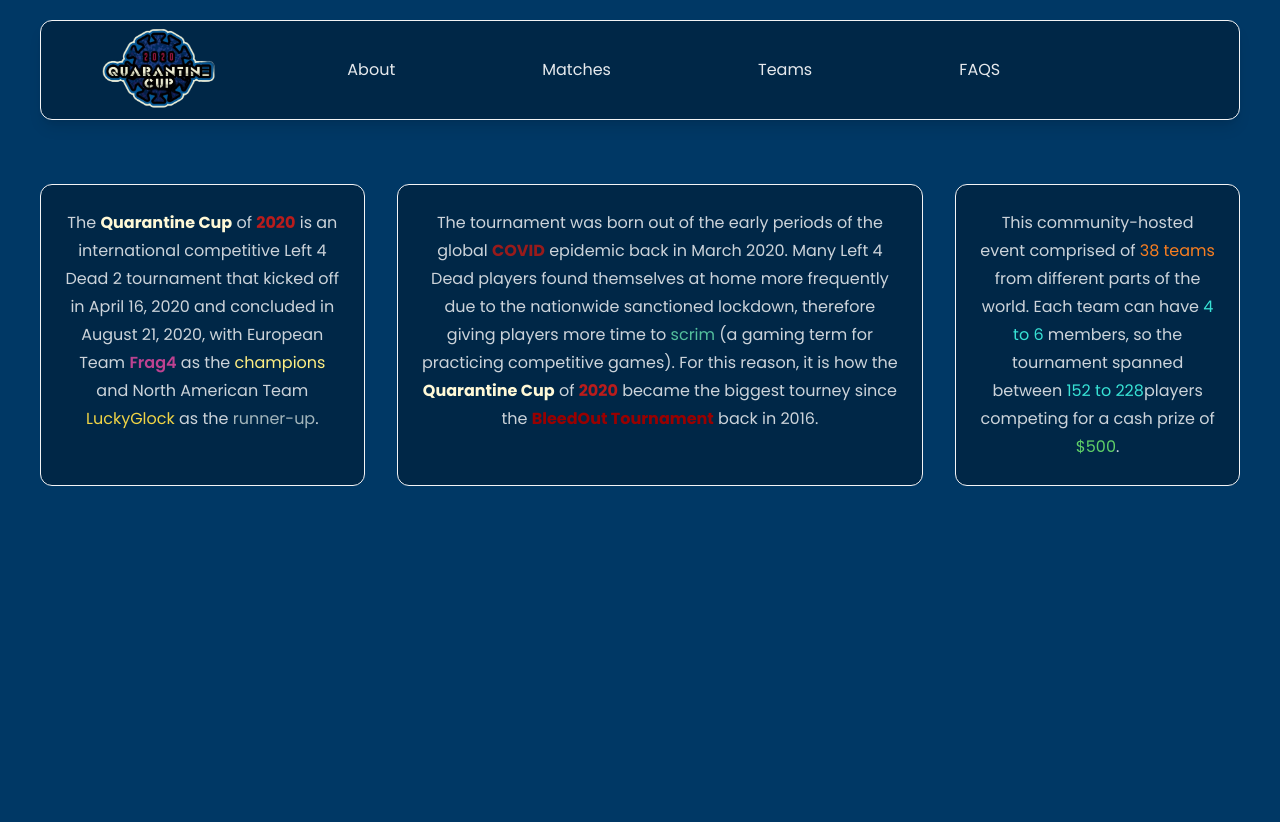
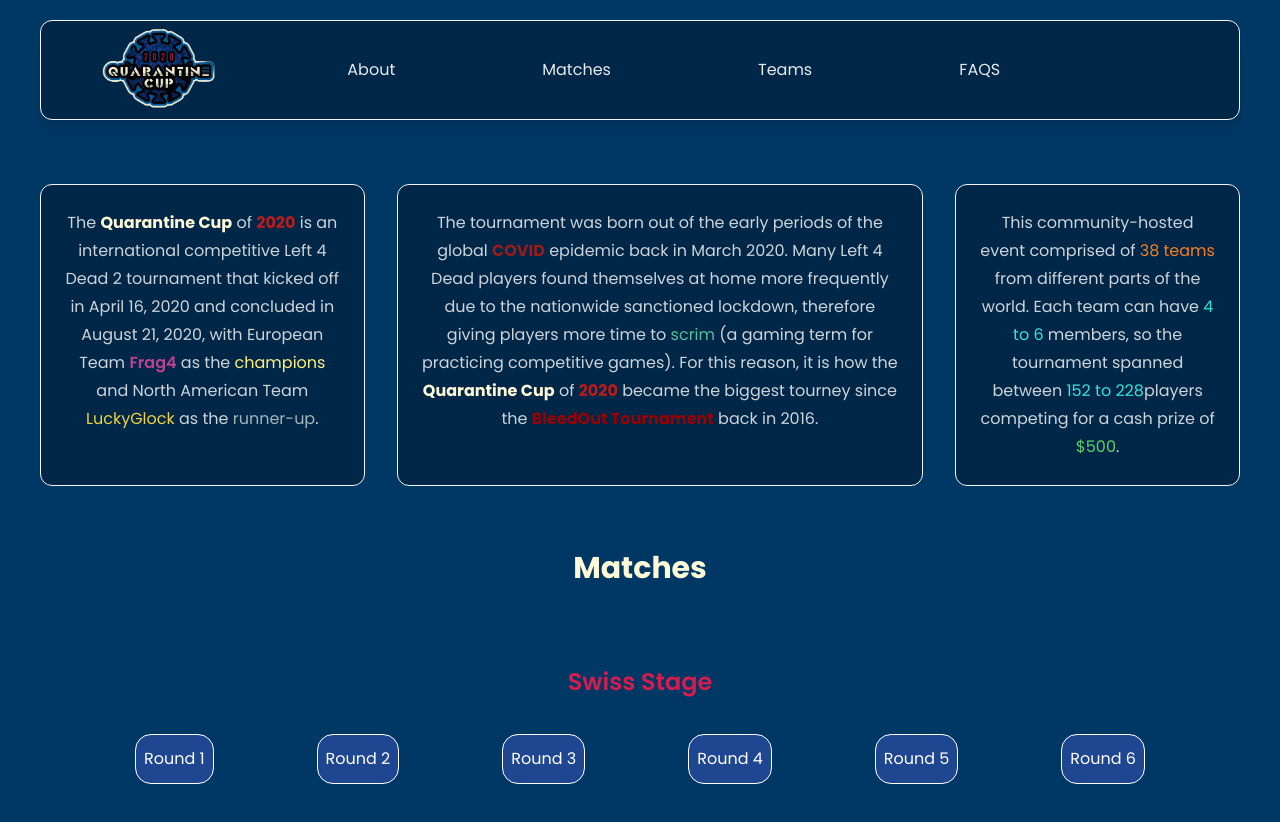
Before and after one commit to ronaldlamdev/qc2020, a React (Vite) app: page / in a window 1280 px wide. Shown: the top 822 px of the page. Before the commit the page ends 800 px from the top, so only its background shows below. Built offline with nearby package versions, Linux system fonts and the light colour scheme.

Commit message:
started matches section with swiss buttons

```diff
--- a/src/App.jsx
+++ b/src/App.jsx
@@ -1,5 +1,6 @@
 import Navbar from "./assets/components/Navbar"
 import About from "./assets/components/About"
+import Matches from "./assets/components/Matches"
 
 function App() {
 
@@ -8,6 +9,7 @@
     <div className="App">
       <Navbar />
       <About />
+      <Matches />
     </div>
   )
 }
--- /dev/null
+++ b/src/assets/components/Matches.jsx
@@ -0,0 +1,25 @@
+import React from 'react'
+import { swiss }from '../data/SwissRounds';
+
+const Matches = () => {
+  return (
+    <div id='matches' className='max-w-[1440px] m-auto px-4 py-16'>
+      <h1 className='text-[#FFF9D7] text-3xl text-center font-bold'>Matches</h1>
+
+      {/* Filter by Round */}
+      <div>
+        <h2 className='text-center mt-20 mb-5 text-[#D61C4E] font-semibold text-2xl'>Swiss Stage</h2>
+        <div className='flex justify-evenly max-w-[1440px] p-4'>
+          <button className='bg-[#1F4690] px-2 py-3 rounded-2xl text-white hover:bg-transparent hover:text-[#5E5DF0] border border-white duration-300'>Round 1</button>
+          <button className='bg-[#1F4690] px-2 py-3 rounded-2xl text-white hover:bg-transparent hover:text-[#5E5DF0] border border-white duration-300'>Round 2</button>
+          <button className='bg-[#1F4690] px-2 py-3 rounded-2xl text-white hover:bg-transparent hover:text-[#5E5DF0] border border-white duration-300'>Round 3</button>
+          <button className='bg-[#1F4690] px-2 py-3 rounded-2xl text-white hover:bg-transparent hover:text-[#5E5DF0] border border-white duration-300'>Round 4</button>
+          <button className='bg-[#1F4690] px-2 py-3 rounded-2xl text-white hover:bg-transparent hover:text-[#5E5DF0] border border-white duration-300'>Round 5</button>
+          <button className='bg-[#1F4690] px-2 py-3 rounded-2xl text-white hover:bg-transparent hover:text-[#5E5DF0] border border-white duration-300'>Round 6</button>
+        </div>
+      </div>
+    </div>
+  )
+}
+
+export default Matches
--- a/src/assets/data/SwissRounds.js
+++ b/src/assets/data/SwissRounds.js
@@ -1,4 +1,4 @@
-const swiss = [
+export const swiss = [
 
   // Round 1
   {
--- a/src/index.css
+++ b/src/index.css
@@ -14,4 +14,5 @@
 
 body {
   background-color: #003865;
+  box-sizing: border-box;
 }
```
